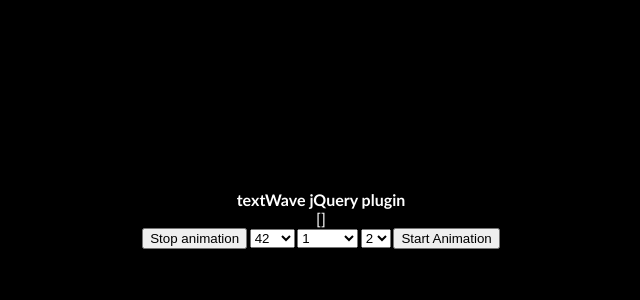
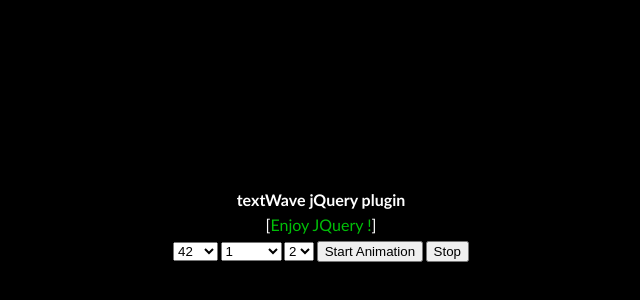
Before and after one commit to stphane/textWave, a plain HTML site: page index.html in a window 1280 px wide. Shown: the part 10-310 px from the top of the page, without its empty margins (319-959 px from the left). Drawn offline with nearby package versions, Linux system fonts and the light colour scheme.

```diff
--- a/index.html
+++ b/index.html
@@ -51,7 +51,6 @@
 
 			<!-- Animation controls -->
 			<div id="params">
-				<input type="button" id="stopAnim" value="Stop animation" />
 				<select title="Select the framerate" id="rateSelect">
 					<option value="21">21</option><option selected="selected" value="42">42</option>
 					<option value="63">63</option><option value="84">84</option>
@@ -67,11 +66,12 @@
 					<option value="4">4</option><option value="5">5</option>
 				</select>
 				<input type="button" id="restartAnim" value="Start Animation" />
+				<input type="button" id="stopAnim" title="This will permanently stop animations against the elment" value="Stop"/>
 			</div>
 		</div>
 
 		<script type="text/javascript" src="http://ajax.googleapis.com/ajax/libs/jquery/1/jquery.min.js"></script>
-		<script type="text/javascript" src="js/textwave.js"></script>
+		<script type="text/javascript" src="js/jquery.textWave.js"></script>
 		<script type="text/javascript">
 		//<![CDATA[
 			// Demo
```
Also changed, not shown: 1 other file.
